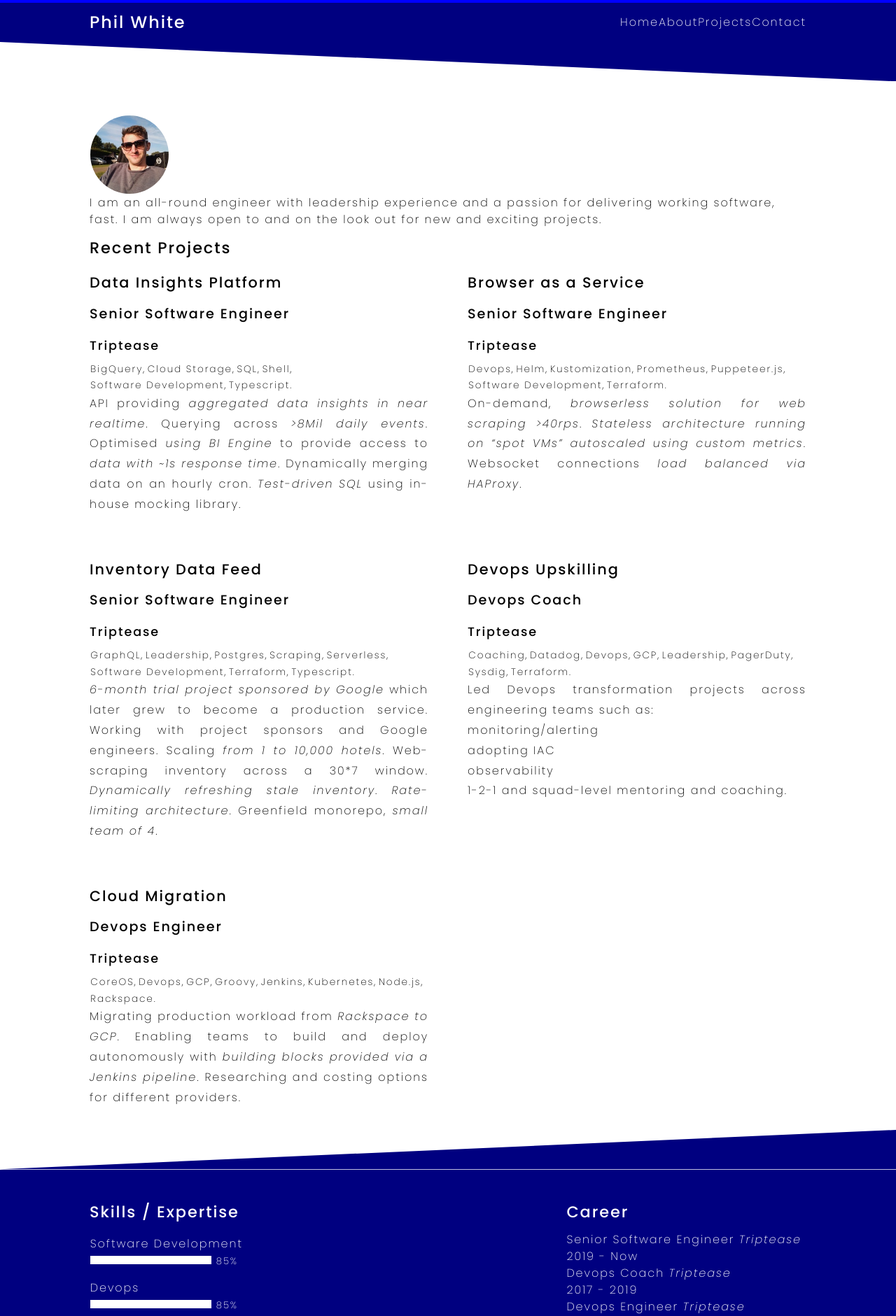
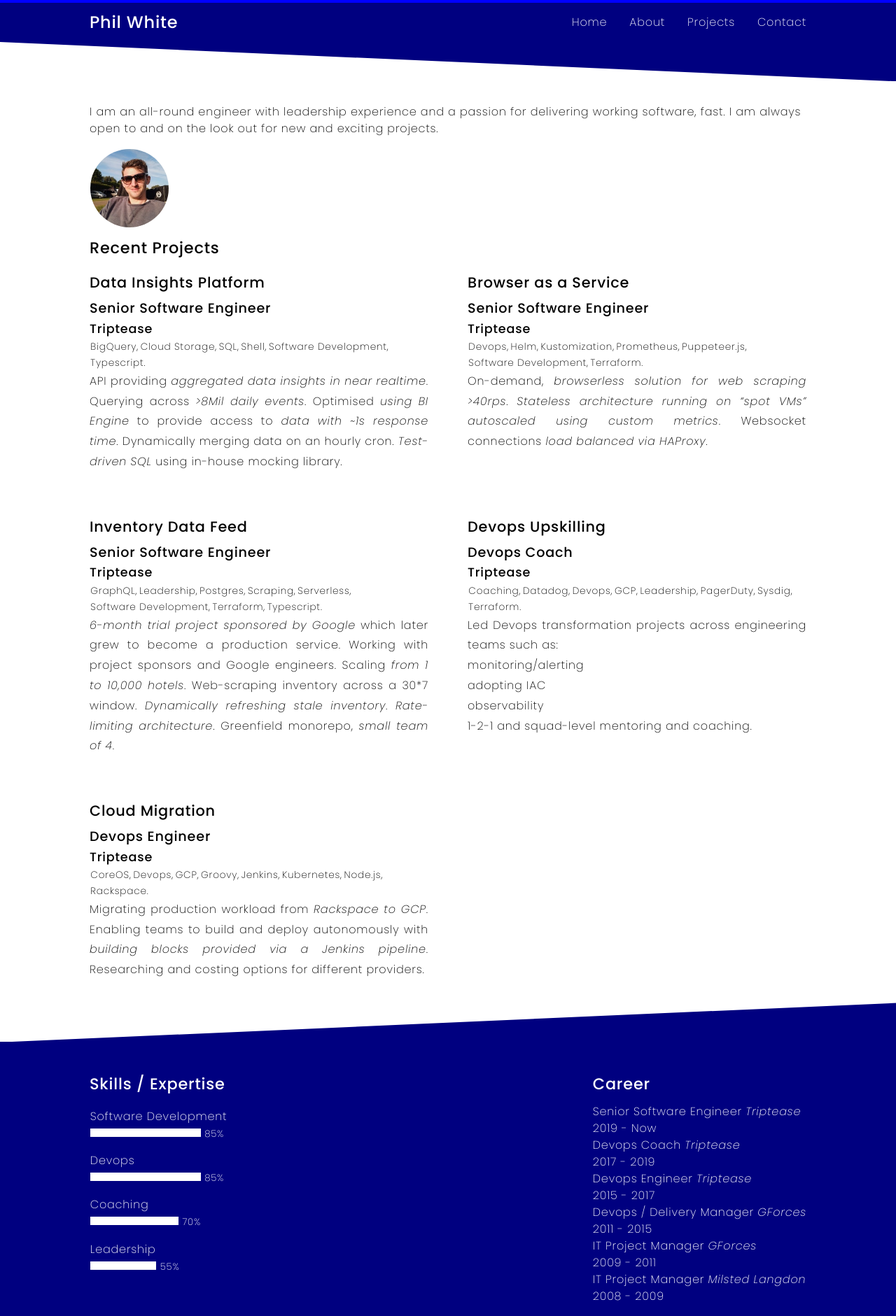
Before and after one commit to philwhiteuk/cv, a Jekyll site: the page built from pages/index.html, in a window 1280 px wide. Shown: the top 1881 px of the page at 70% size. Built offline with Jekyll 4.4.1, drawn with Linux system fonts in a browser that asks for light colours.

Commit message:
wip: nav styling

```diff
--- a/_sass/default.scss
+++ b/_sass/default.scss
@@ -4,6 +4,7 @@
 
 $base_font_family: 'Poppins', serif;
 $base_font_size: 16px;
+$base_letter_spacing: 0.05em;
 $base_line_height: 1.5em;
 $base_heading_modifier: 0.1;
 $base_text_colour: #000000;
--- a/_sass/theme/_base.scss
+++ b/_sass/theme/_base.scss
@@ -3,7 +3,7 @@
   font-size: $base_font_size;
   font-style: normal;
   font-weight: 200;
-  letter-spacing: 0.12em;
+  letter-spacing: $base_letter_spacing;
   line-height: $base_line_height;
 }
 
@@ -28,7 +28,7 @@
   width: 95%;
 }
 
-body > *:nth-child(odd)
+header, aside, main:nth-child(odd)
 {
   background-color: $base_primary_colour_100;
   color: $base_secondary_colour_100;
@@ -46,7 +46,7 @@
   }
 }
 
-body > *:nth-child(even)
+footer, main:nth-child(even)
 {
   background-color: $base_primary_colour_200;
   color: $base_secondary_colour_200;
@@ -69,7 +69,7 @@
 
   svg {
     display: block;
-    stroke-width: 1;
+    height: 101%;
   }
 }
 
--- a/_sass/theme/_header.scss
+++ b/_sass/theme/_header.scss
@@ -9,9 +9,9 @@
   nav ul {
     display: flex;
     flex-direction: row;
+    gap: 2rem;
     justify-content: space-between;
     padding: 1rem 0;
     width: 75%;
   }
-
 }
--- a/_sass/theme/_projects.scss
+++ b/_sass/theme/_projects.scss
@@ -6,9 +6,14 @@
 
 article.project {
   display: flex;
-  flex-direction: column;
+  flex-flow: column wrap;
   line-height: $base_line_height * 1.2;
   text-align: justify;
+
+  h4, h5 {
+    display: inline;
+    margin: 0;
+  }
 
   ul.tags {
     display: flex;
--- a/index.html
+++ b/pages/index.html
@@ -3,15 +3,17 @@
 # To modify the layout, see https://jekyllrb.com/docs/themes/#overriding-theme-defaults
 
 layout: default
-title: "Philip White"
+title: "Home"
 permalink: /
 ---
 
-<section id="home">
+<section id="intro">
+    <p>I am an all-round engineer with leadership experience and a passion for delivering working software, fast. I am always open to and on the look out for new and exciting projects.</p>
     <div id="badge">
         <img src="{{ '/assets/profile.jpeg' | relative_url }}" alt="my profile photo"/>
     </div>
-    <p>I am an all-round engineer with leadership experience and a passion for delivering working software, fast. I am always open to and on the look out for new and exciting projects.</p>
+</section>
+<section>
     <h2>Recent Projects</h2>
     {%- include projects.html -%}
 </section>
```
